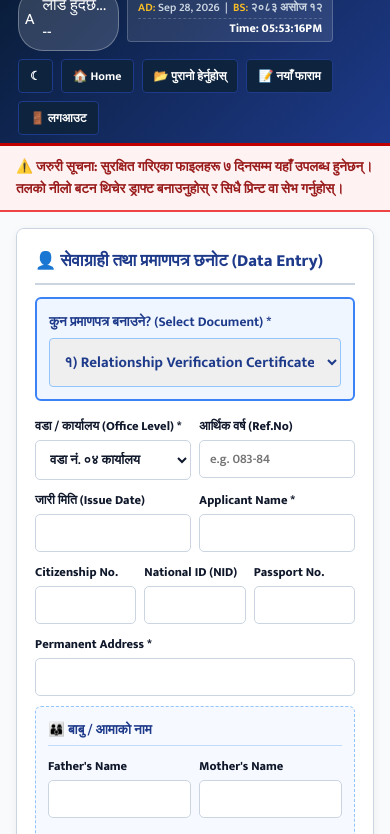
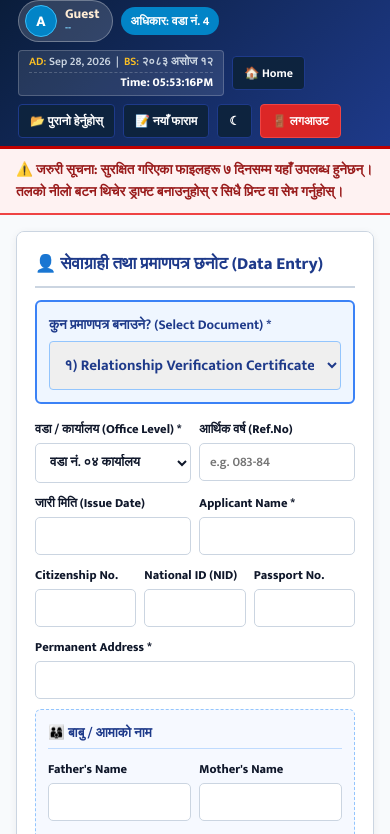
Before and after one commit to techforbasanta-blip/naksa-darta-system, a website: page english_cert.html in a window 390 px wide. Shown: the part 79-913 px from the top of the page. Drawn offline with nearby package versions, Linux system fonts and the light colour scheme; no server answers.

Commit message:
Update english_cert.html

```diff
--- a/english_cert.html
+++ b/english_cert.html
@@ -28,9 +28,13 @@
     .brand-text h1 { font-size: 20px; font-weight: 800; color: #fff; line-height: 1.15; }
 
     .header-controls { display: flex; align-items: center; gap: 8px; flex-wrap: wrap; }
+
     .user-profile-badge { display: flex; align-items: center; gap: 8px; background: rgba(255, 255, 255, 0.15); padding: 4px 12px 4px 6px; border-radius: 25px; border: 1px solid rgba(255, 255, 255, 0.3); }
-    .user-profile-badge img { width: 28px; height: 28px; border-radius: 50%; object-fit: cover; background: #fff; padding: 1px; }
-    .welcome-badge { font-size: 14.5px; font-weight: bold; color: #ffedd5; margin: 0; }
+    .user-profile-badge img { width: 32px; height: 32px; border-radius: 50%; object-fit: cover; background: #fff; padding: 1px; }
+    .user-profile-avatar-fallback { width: 32px; height: 32px; border-radius: 50%; background: #0284c7; color: #ffffff; display: flex; align-items: center; justify-content: center; font-weight: 800; font-size: 15px; border: 1.5px solid #38bdf8; }
+    .user-profile-info { text-align: left; line-height: 1.18; }
+    .user-profile-name { font-size: 13.5px; font-weight: 800; color: #ffedd5; }
+    .user-profile-role { font-size: 11px; color: #7dd3fc; font-weight: 700; text-transform: capitalize; }
 
     .header-clock-box { text-align: left; background: rgba(255, 255, 255, 0.1); padding: 4px 10px; border-radius: 4px; border: 1px solid rgba(255, 255, 255, 0.2); line-height: 1.3; min-width: 130px; }
     .header-clock-box .h-date { font-size: 11.5px; color: #cbd5e1; font-weight: 600; }
@@ -70,6 +74,7 @@
     .btn-draft { width: 100%; background: #0284c7; color: #ffffff; border: none; padding: 12px; border-radius: 6px; font-size: 14.5px; font-weight: 800; cursor: pointer; margin-top: 10px; box-shadow: 0 4px 12px rgba(2, 132, 199, 0.3); }
     .btn-print { width: 100%; background: #eab308; color: #000; border: none; padding: 12px; border-radius: 6px; font-size: 15px; font-weight: 900; cursor: pointer; margin-top: 10px; box-shadow: 0 4px 12px rgba(234, 179, 8, 0.35); }
 
+    /* Portal Folder View */
     .draft-list-box { margin-top: 20px; border: 2px solid #22c55e; border-radius: 6px; padding: 12px; background: rgba(34, 197, 94, 0.05); }
     .draft-list-box h4 { font-size: 14px; color: #166534; margin-bottom: 8px; border-bottom: 1px solid #86efac; padding-bottom: 5px; }
     body.dark-mode .draft-list-box h4 { color: #4ade80; border-color: #22c55e; }
@@ -82,12 +87,14 @@
     .draft-item { display: flex; justify-content: space-between; align-items: center; font-size: 12.5px; padding: 6px 0; border-bottom: 1px dashed #cbd5e1; font-weight:bold; color: var(--text-dark); }
     .btn-export-direct-folder { width: 100%; background: linear-gradient(135deg, #15803d 0%, #16a34a 100%); color: #ffffff; border: none; padding: 12px; border-radius: 6px; font-size: 14px; font-weight: 900; cursor: pointer; margin-top: 12px; box-shadow: 0 4px 12px rgba(22, 163, 74, 0.35); }
 
+    /* Live Preview Pane */
     .preview-card { background: #cfd8dc; border-radius: 8px; padding: 16px; display: flex; flex-direction: column; align-items: center; overflow-y: auto; max-height: 88vh; }
+
     .sheet-doc-preview, .sheet-doc-preview * { font-family: 'Cambria', serif !important; }
     .sheet-doc-preview { background: #ffffff; color: #000000; width: 210mm; min-height: 297mm; padding: 10mm 15mm 8mm 15mm; box-shadow: 0 5px 20px rgba(0,0,0,0.5); position: relative; overflow: hidden; display: flex; flex-direction: column; justify-content: space-between; }
 
     .sheet-watermark-overlay { position: absolute; top: 52%; left: 50%; transform: translate(-50%, -50%); display: flex; flex-direction: column; align-items: center; opacity: 0.08; z-index: 1; pointer-events: none; }
-    .sheet-watermark-overlay img { width: 480px; height: 480px; object-fit: contain; }
+    .sheet-watermark-overlay img { width: 450px; height: 450px; object-fit: contain; }
 
     .sheet-doc-content { position: relative; z-index: 2; flex-grow: 1; }
 
@@ -110,9 +117,9 @@
 
     .doc-subject-bar { text-align: center; margin: 10px 0 4px 0; font-size: 20px; font-weight: bold; text-decoration: underline; text-transform: uppercase; }
     .doc-concern-bar { text-align: center; font-size: 16px; font-weight: bold; text-decoration: underline; margin-bottom: 14px; }
-    .doc-body-p { font-size: 14.5px; line-height: 1.6; text-align: justify; margin-bottom: 12px; }
+    .doc-body-p { font-size: 14px; line-height: 1.6; text-align: justify; margin-bottom: 12px; }
 
-    .doc-table-custom { width: 100%; border-collapse: collapse; margin: 12px 0; font-size: 13.5px; }
+    .doc-table-custom { width: 100%; border-collapse: collapse; margin: 12px 0; font-size: 13px; }
     .doc-table-custom th, .doc-table-custom td { border: 1px solid #333; padding: 6px 8px; text-align: left; }
 
     .doc-sign-block { float: right; text-align: center; margin-top: 25px; font-size: 14.5px; }
@@ -124,8 +131,8 @@
 
     @media print {
       @page { size: A4; margin: 0; }
-      html, body { width: 100%; height: 100%; margin: 0; padding: 0; background: #fff; }
-      body * { visibility: hidden; }
+      html, body { width: 100%; height: 100%; margin: 0; padding: 0; background: #fff; font-family: 'Cambria', serif !important; }
+      body * { visibility: hidden; font-family: 'Cambria', serif !important; }
       #docA4Sheet, #docA4Sheet * { visibility: visible; font-family: 'Cambria', serif !important; }
       #docA4Sheet { position: absolute; left: 0; top: 0; width: 210mm; height: 297mm; box-shadow: none !important; border: none !important; margin: 0 !important; padding: 10mm 15mm 8mm 15mm !important; -webkit-print-color-adjust: exact; print-color-adjust: exact; overflow: hidden; background: white; }
       .gov-header, .portal-grid .card, footer.site-footer, .purge-warning-banner { display: none !important; }
@@ -140,9 +147,11 @@
         <img src="https://mayadevimunrupandehi.gov.np/sites/all/themes/newmun/new_logo.png" onerror="this.src='assets/nishan%20chap.jpg';">
         <div class="brand-text">
           <h1>Smart Mayadevi</h1>
+          <p style="font-size: 11.5px; color: #cbd5e1; margin: 0; font-weight: 500;">"Identity of Mayadevi: Balanced Development, Quality Service and Governance"</p>
         </div>
       </div>
       <div class="header-controls">
+        <!-- USER PROFILE BADGE -->
         <div class="user-profile-badge" id="headerUserProfile">
           <div id="headerUserAvatarFallback" class="user-profile-avatar-fallback">A</div>
           <img id="headerUserAvatarImg" src="" alt="Profile Photo" style="display:none;">
@@ -152,16 +161,18 @@
           </div>
         </div>
 
+        <span id="activeWardBadge" style="background:#0284c7; color:#fff; font-size:12px; font-weight:bold; padding:4px 10px; border-radius:15px; margin-right:8px;">वडा: लोड हुँदैछ...</span>
+
         <div class="header-clock-box">
           <div class="h-date" id="liveNepHeaderDate">Date: ...</div>
           <div class="h-time" id="liveNepHeaderTime">Time: --:--:--</div>
         </div>
 
-        <button type="button" class="nav-btn btn-theme" id="themeToggleBtn" onclick="toggleTheme()" title="मोड परिवर्तन">☾</button>
         <button type="button" class="nav-btn" onclick="window.location.href='index.html'">🏠 Home</button>
         <button type="button" class="nav-btn" onclick="openOldRecords()">📂 पुरानो हेर्नुहोस्</button>
         <button type="button" class="nav-btn active" onclick="resetFormToNew()">📝 नयाँ फाराम</button>
-        <button type="button" class="nav-btn btn-logout" onclick="handleSafeLogout()">🚪 लगआउट</button>
+        <button type="button" class="nav-btn btn-theme" id="themeToggleBtn" onclick="toggleTheme()" title="मोड परिवर्तन">☾</button>
+        <button type="button" class="nav-btn" style="background:#dc2626; border-color:#ef4444;" onclick="handleSafeLogout()">🚪 लगआउट</button>
       </div>
     </div>
   </header>
@@ -400,7 +411,7 @@
           </div>
         </div>
 
-        <!-- Footer Single Line With Dynamic QR Code Fixed Here -->
+        <!-- Footer Single Line With Dynamic QR Code -->
         <div class="doc-footer-area">
           <div style="flex: 1; white-space: nowrap;">
             Contact Number: <span id="prevFooterContact"></span> &nbsp;|&nbsp;
@@ -701,11 +712,25 @@
           var user = JSON.parse(raw);
           userIdForDB = user.id || user.username || "admin";
           var wardSelect = document.getElementById("doc_ward_select");
-          var userName = user.name || user.username || "Admin";
-          document.getElementById("welcomeUserBadge").textContent = "Hello, " + userName + " जी 👋";
 
-          var userImgEl = document.getElementById("headerUserImg");
-          if(userImgEl && user.photoURL) userImgEl.src = user.photoURL;
+          // Fix for correctly updating the DOM elements
+          const displayName = user.full_name || user.name || user.username || "कर्मचारी";
+          const displayPost = user.post || (user.role === "Superadmin" ? "प्रमुख प्रशासकीय अधिकृत" : "वडा कर्मचारी");
+
+          var nameEl = document.getElementById("headerUserName");
+          var roleEl = document.getElementById("headerUserRole");
+          if (nameEl) nameEl.textContent = "नमस्ते, " + displayName;
+          if (roleEl) roleEl.textContent = displayPost;
+
+          var userImgEl = document.getElementById("headerUserAvatarImg");
+          var fallbackEl = document.getElementById("headerUserAvatarFallback");
+          if(userImgEl && user.photo) {
+             userImgEl.src = user.photo;
+             userImgEl.style.display = "block";
+             if(fallbackEl) fallbackEl.style.display = "none";
+          } else if(fallbackEl) {
+             fallbackEl.textContent = displayName.charAt(0).toUpperCase();
+          }
 
           if (user.role !== "Superadmin" && user.role !== "कार्यालय प्रमुख") {
             wardSelect.value = user.ward || "4";
@@ -715,8 +740,16 @@
             var wSelect = wardSelect.value;
             document.getElementById("activeWardBadge").textContent = (wSelect === "palika" || wSelect === "all") ? "अधिकार: गाउँकार्यपालिका" : ("अधिकार: वडा नं. " + wSelect);
           }
+        } else {
+           // Fallback if not logged in
+           var nameEl = document.getElementById("headerUserName");
+           if (nameEl) nameEl.textContent = "Guest";
+           var roleEl = document.getElementById("headerUserRole");
+           if (roleEl) roleEl.textContent = "--";
         }
-      } catch(e) {}
+      } catch(e) {
+          console.error("Error setting user scope: ", e);
+      }
       window.currentUserId = userIdForDB;
 
       loadDraftsFromStorage();
```
